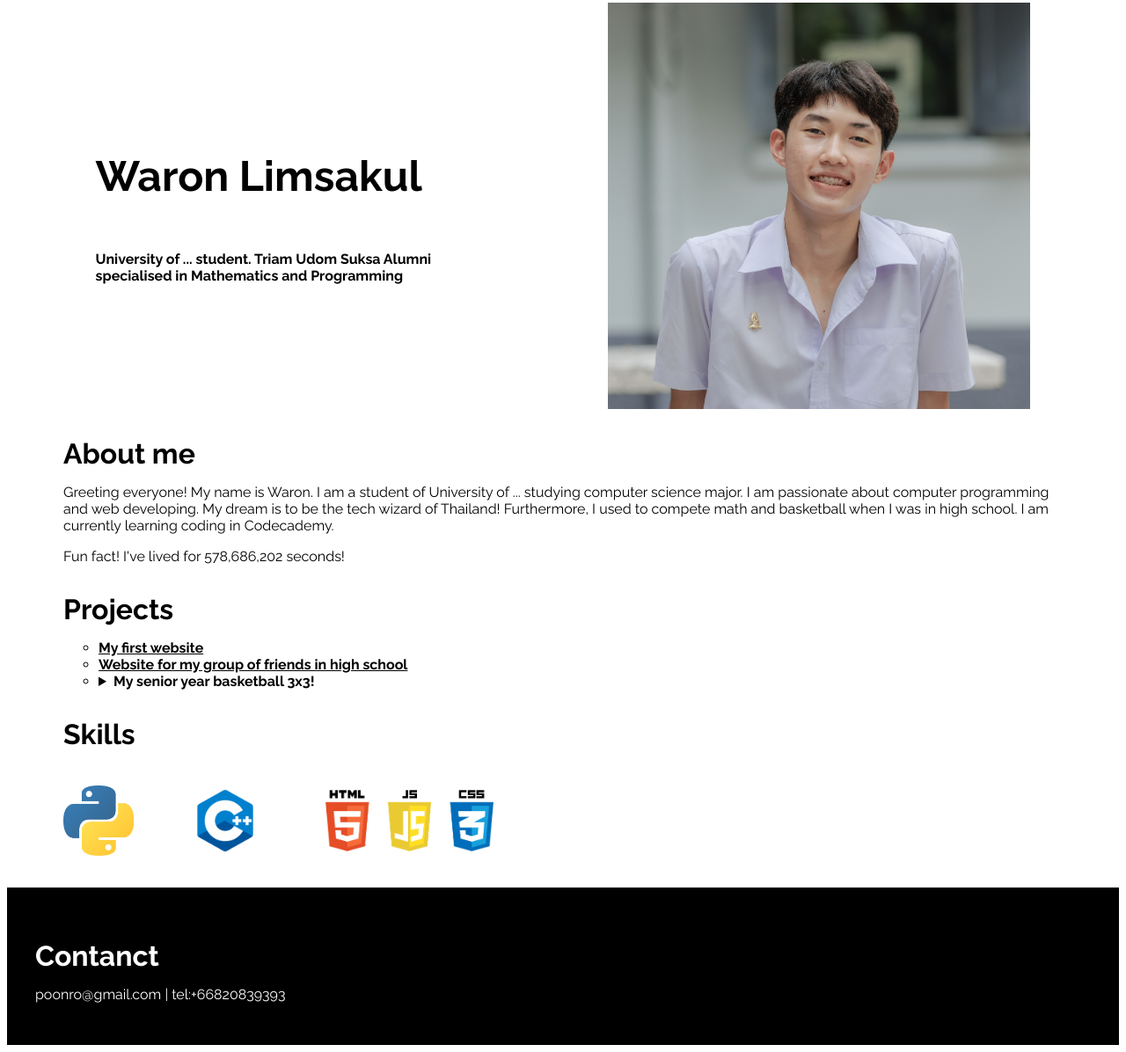
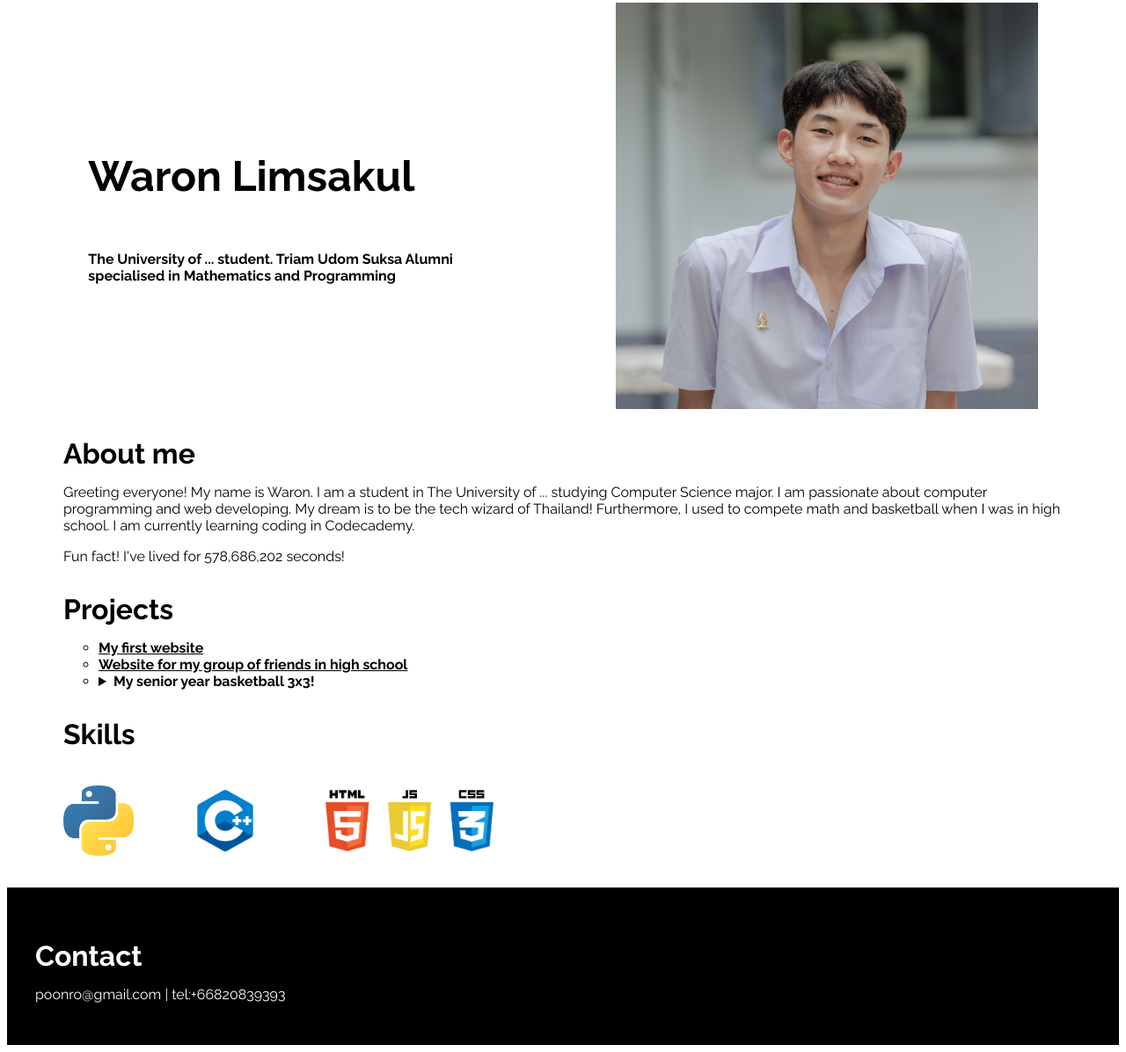
Before and after one commit to WaronLimsakul/Portfolio_Website, a plain HTML site: page portfolio.html in a window 1280 px wide. Shown: the part 168-1364 px from the top of the page at 88% size. Drawn offline with Linux system fonts and the light colour scheme.

Commit message:
spell check + flex-wrap

```diff
--- a/Other_program_than_html/portfolio.css
+++ b/Other_program_than_html/portfolio.css
@@ -36,6 +36,7 @@ header {
     display: inline-flex;
     justify-content: space-around;
     width: 100%;
+    flex-wrap: wrap;
 
 }
 #top #name {
--- a/portfolio.html
+++ b/portfolio.html
@@ -30,7 +30,7 @@
             <div id="name">
                 <article>
                     <h1>Waron Limsakul</h1> <br>
-                    <h4>University of ... student. Triam Udom Suksa Alumni <br>
+                    <h4>The University of ... student. Triam Udom Suksa Alumni <br>
                     specialised in Mathematics and Programming</h4>
                 </article>
             </div>
@@ -41,7 +41,7 @@
         </section>
         <section id="about-me">
             <h2>About me</h2>
-            <p> Greeting everyone! My name is Waron. I am a student of University of ... studying computer science major.
+            <p> Greeting everyone! My name is Waron. I am a student in The University of ... studying Computer Science major.
                 I am passionate about computer programming and web developing. My dream is to be the tech wizard of Thailand!
                 Furthermore, I used to compete math and basketball when I was in high school. I am currently learning coding in Codecademy.
             </p>
@@ -80,7 +80,7 @@
     </main>
 
     <footer id="contact">
-        <h2>Contanct</h2>
+        <h2>Contact</h2>
         <p>poonro@gmail.com      |    tel:+66820839393</p>
     </footer>
 </body>
@@ -99,3 +99,4 @@
       timeContainer.innerText = intlNumberFormatter.format(difference);
     }, 1000);
   </script>
+  <!--Try to use media queary to resize the page when using in the phone-->
```
